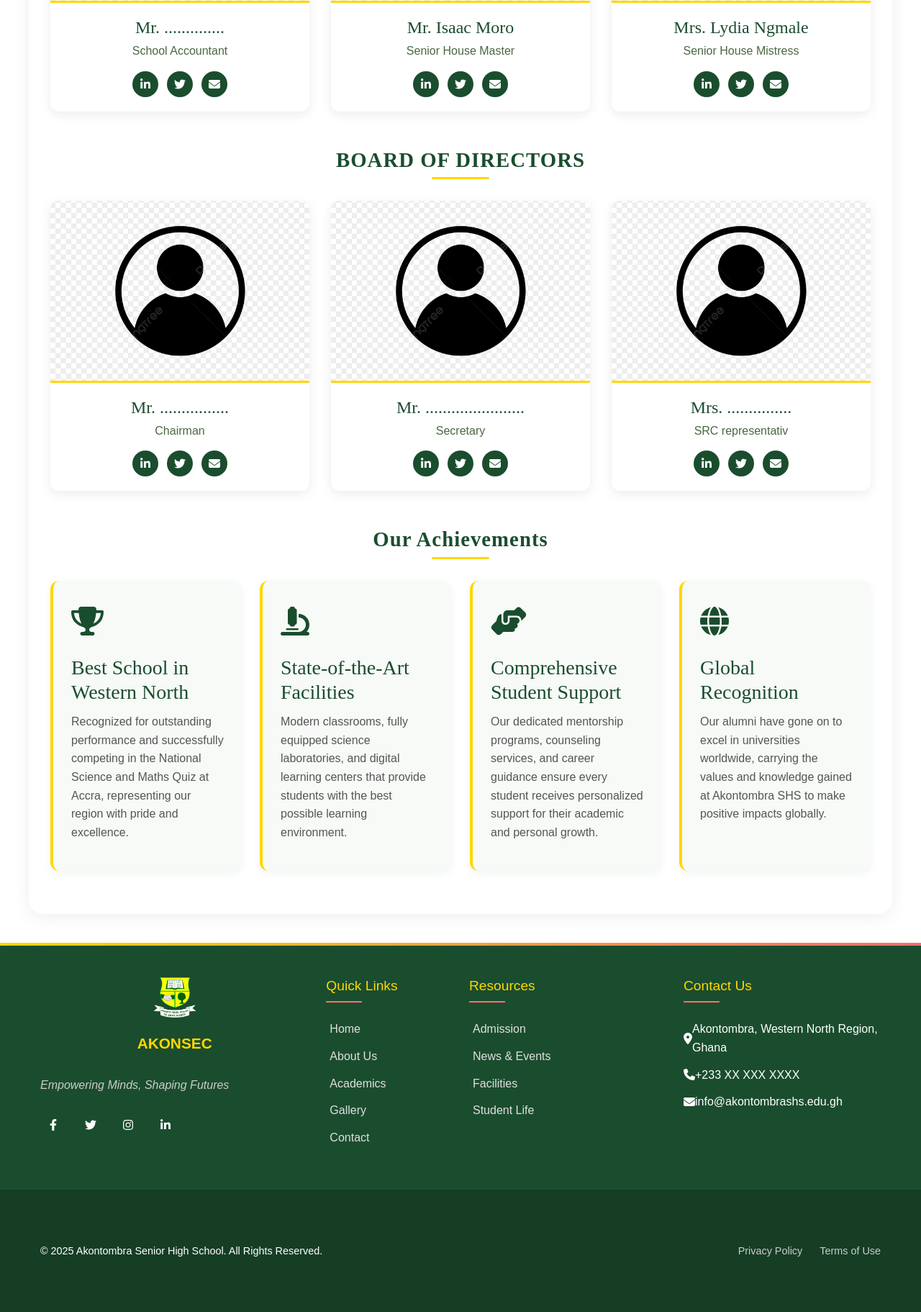
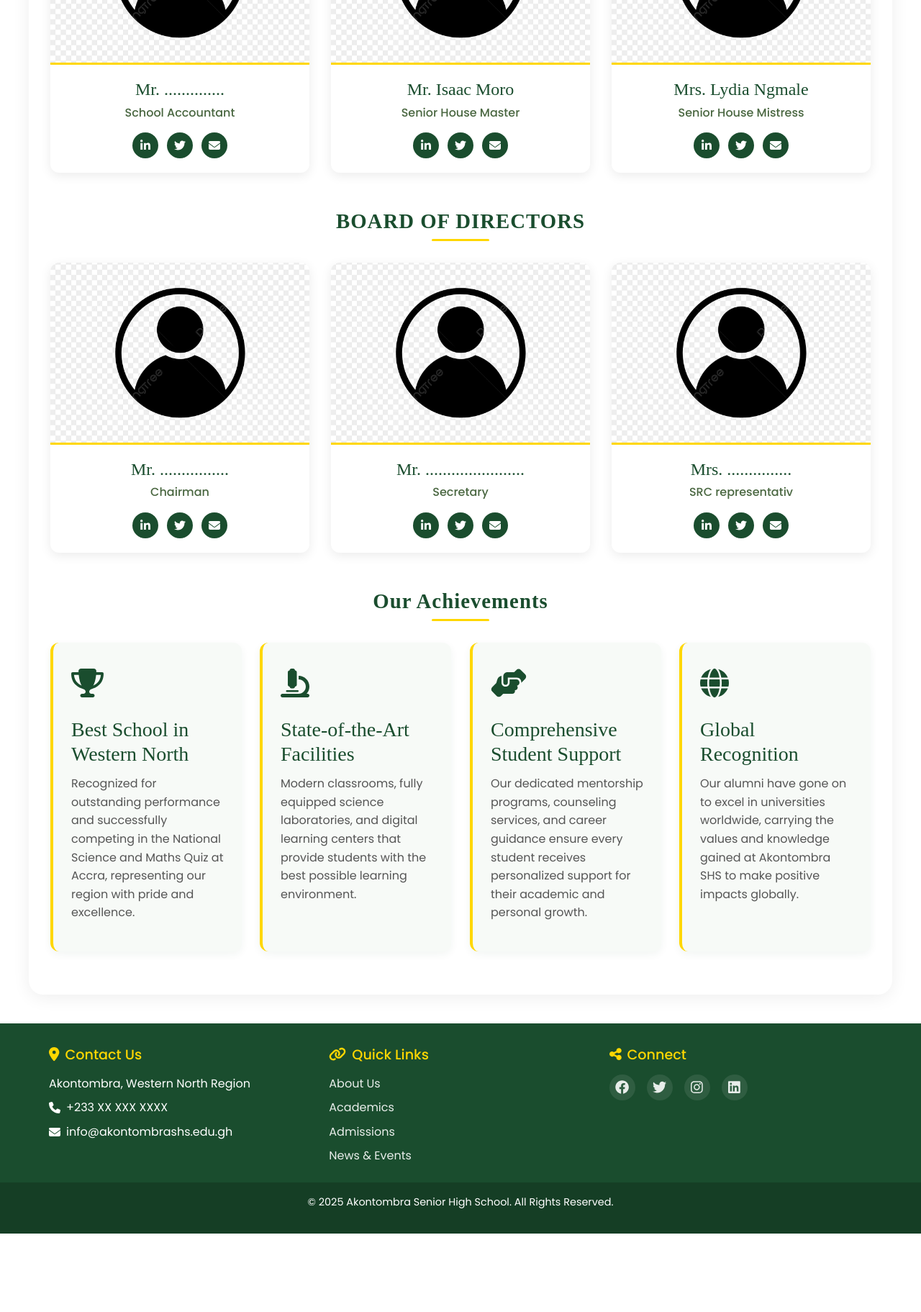
Before and after one commit to zamaani2/school_website, a Django app: page /about/ in a window 1280 px wide. Shown: the part 2032-3855 px from the top of the page at 72% size. After the commit the page ends 3746 px from the top, so only its background shows below. Run offline with Django 5.2, Linux system fonts and the light colour scheme.

Commit message:
NEWLY UPDATED ABOUT PAGE

```diff
--- a/school/templates/school/about.html
+++ b/school/templates/school/about.html
@@ -579,6 +579,20 @@ Akontombra SHS{% endblock %} {% block content %}
 </script>
 
 <style>
+   * {
+    margin: 0;
+    padding: 0;
+    box-sizing: border-box;
+    font-family: "Poppins", "Arial", sans-serif;
+  }
+   body {
+    padding-top: 60px;
+    background-color: var(--background-light);
+    color: var(--gray);
+    line-height: 1.6;
+    overflow-x: hidden;
+  }
+
   /* Hero Section */
   .about-hero {
     background: linear-gradient(rgba(26, 77, 46, 0.7), rgba(26, 77, 46, 0.7)),
--- a/school/templates/school/base.html
+++ b/school/templates/school/base.html
@@ -39,6 +39,7 @@
 
   <body>
     <header class="main-header">
+      <div class="container-fluid">
         <nav class="nav-container">
           <a href="{% url 'home' %}" class="logo">
             <img src="/static/LOGO2.png" alt="Akontombra SHS Logo" />
@@ -51,114 +52,80 @@
             <a
               class="nav-link {% if request.path == '/' %}active{% endif %}"
               href="{% url 'home' %}"
-            >Home</a
+              ><i class="fas fa-home"></i> Home</a
             >
             <a
               class="nav-link {% if request.path == '/programs/' %}active{% endif %}"
               href="{% url 'programs' %}"
-            >Academics</a
+              ><i class="fas fa-graduation-cap"></i> Academics</a
             >
             <a
               class="nav-link {% if request.path == '/about/' %}active{% endif %}"
               href="{% url 'about' %}"
-            >About Us</a
+              ><i class="fas fa-info-circle"></i> About Us</a
             >
             <a
               class="nav-link {% if request.path == '/gallery/' %}active{% endif %}"
               href="{% url 'gallery' %}"
-            >Gallery</a
+              ><i class="fas fa-images"></i> Gallery</a
             >
             <a
               class="nav-link {% if request.path == '/contact/' %}active{% endif %}"
               href="{% url 'contact' %}"
-            >Contact</a
+              ><i class="fas fa-envelope"></i> Contact</a
             >
           </div>
         </nav>
+      </div>
     </header>
 
     <main>{% block content %} {% endblock %}</main>
 
     <footer class="footer">
       <div class="container">
-        <div class="row">
-          <div class="col-lg-4 col-md-6 mb-4 mb-md-0">
-            <div class="footer-brand mb-4">
-              <img
-                src="/static/LOGO2.png"
-                alt="Akontombra SHS Logo"
-                class="footer-logo"
-              />
-              <h4 class="mt-3">AKONSEC</h4>
-            </div>
-            <p class="footer-tagline">Empowering Minds, Shaping Futures</p>
-            <div class="social-icons">
-              <a href="#" class="social-icon" aria-label="Facebook"
-                ><i class="fab fa-facebook-f"></i
-              ></a>
-              <a href="#" class="social-icon" aria-label="Twitter"
-                ><i class="fab fa-twitter"></i
-              ></a>
-              <a href="#" class="social-icon" aria-label="Instagram"
-                ><i class="fab fa-instagram"></i
-              ></a>
-              <a href="#" class="social-icon" aria-label="LinkedIn"
-                ><i class="fab fa-linkedin-in"></i
-              ></a>
-            </div>
-          </div>
-
-          <div class="col-lg-2 col-md-6 mb-4 mb-md-0">
-            <h5 class="footer-heading">Quick Links</h5>
-            <ul class="footer-links">
-              <li><a href="{% url 'home' %}">Home</a></li>
-              <li><a href="{% url 'about' %}">About Us</a></li>
-              <li><a href="{% url 'programs' %}">Academics</a></li>
-              <li><a href="{% url 'gallery' %}">Gallery</a></li>
-              <li><a href="{% url 'contact' %}">Contact</a></li>
-            </ul>
-          </div>
-
-          <div class="col-lg-3 col-md-6 mb-4 mb-md-0">
-            <h5 class="footer-heading">Resources</h5>
-            <ul class="footer-links">
-              <li><a href="#admission">Admission</a></li>
-              <li><a href="#news">News & Events</a></li>
-              <li><a href="#facilities">Facilities</a></li>
-              <li><a href="#student-life">Student Life</a></li>
-            </ul>
-          </div>
-
-          <div class="col-lg-3 col-md-6 mb-4 mb-md-0">
-            <h5 class="footer-heading">Contact Us</h5>
-            <ul class="contact-info">
-              <li>
-                <i class="fas fa-map-marker-alt"></i> Akontombra, Western North
-                Region, Ghana
-              </li>
+        <div class="footer-grid">
+          <div class="footer-section contact-section">
+            <h3><i class="fas fa-map-marker-alt"></i> Contact Us</h3>
+            <ul class="contact-list">
+              <li>Akontombra, Western North Region</li>
               <li><i class="fas fa-phone"></i> +233 XX XXX XXXX</li>
               <li><i class="fas fa-envelope"></i> info@akontombrashs.edu.gh</li>
             </ul>
           </div>
+          <div class="footer-section">
+            <h3><i class="fas fa-link"></i> Quick Links</h3>
+            <div class="quick-links">
+              <a href="{% url 'about' %}">About Us</a>
+              <a href="{% url 'programs' %}">Academics</a>
+              <a href="#admission">Admissions</a>
+              <a href="#news">News & Events</a>
             </div>
           </div>
-
+          <div class="footer-section">
+            <h3><i class="fas fa-share-alt"></i> Connect</h3>
+            <div class="social-links">
+              <a href="#" aria-label="Facebook" title="Facebook"
+                ><i class="fab fa-facebook"></i
+              ></a>
+              <a href="#" aria-label="Twitter" title="Twitter"
+                ><i class="fab fa-twitter"></i
+              ></a>
+              <a href="#" aria-label="Instagram" title="Instagram"
+                ><i class="fab fa-instagram"></i
+              ></a>
+              <a href="#" aria-label="LinkedIn" title="LinkedIn"
+                ><i class="fab fa-linkedin"></i
+              ></a>
+            </div>
+          </div>
+        </div>
+      </div>
       <div class="footer-bottom">
         <div class="container">
-          <div class="row align-items-center">
-            <div class="col-md-6">
-              <p class="copyright">
+          <p>
             &copy; {% now "Y" %} Akontombra Senior High School. All Rights
             Reserved.
           </p>
-            </div>
-            <div class="col-md-6 text-md-end">
-              <ul class="footer-bottom-links">
-                <li><a href="#">Privacy Policy</a></li>
-                <li><a href="#">Terms of Use</a></li>
-              </ul>
-            </div>
-          </div>
         </div>
       </div>
     </footer>
--- a/static/css/style.css
+++ b/static/css/style.css
@@ -255,122 +278,85 @@ body {
 .footer {
   background-color: var(--primary-color);
   color: var(--white);
-  padding: 0;
-  position: relative;
+  padding: 2rem 0 0 0;
+  margin-top: 2rem;
 }
 
-.footer::before {
-  content: "";
-  position: absolute;
-  top: 0;
-  left: 0;
-  width: 100%;
-  height: 4px;
-  background: linear-gradient(
-    to right,
-    var(--secondary-color),
-    var(--accent-color)
-  );
+.footer-grid {
+  display: flex;
+  flex-wrap: wrap;
+  justify-content: space-between;
+  gap: 1.5rem;
+  max-width: 1200px;
+  margin: 0 auto;
+  padding: 0 1rem;
 }
 
-.footer .container {
-  padding: 3rem 1rem;
+.footer-section {
+  flex: 1;
+  min-width: 200px;
 }
 
-.footer-brand {
+.footer-section h3 {
+  color: var(--secondary-color);
+  margin-bottom: 1rem;
+  font-size: 1.2rem;
   display: flex;
   align-items: center;
-  flex-direction: column;
+  gap: 0.5rem;
 }
 
-.footer-logo {
-  width: 60px;
-  height: auto;
-  margin-bottom: 0.5rem;
+.contact-list {
+  list-style: none;
+  padding: 0;
 }
 
-.footer h4 {
-  color: var(--secondary-color);
-  font-size: 1.3rem;
-  font-weight: 600;
+.contact-list li {
+  margin-bottom: 0.5rem;
+  display: flex;
+  align-items: center;
+  gap: 0.5rem;
 }
 
-.footer-tagline {
-  margin-bottom: 1.5rem;
-  color: #ccc;
-  font-style: italic;
+.quick-links {
+  display: flex;
+  flex-direction: column;
+  gap: 0.5rem;
 }
 
-.footer-heading {
-  color: var(--secondary-color);
-  margin-bottom: 1.5rem;
-  font-size: 1.2rem;
-  position: relative;
-  padding-bottom: 0.75rem;
+.footer-section a {
+  color: var(--white);
+  text-decoration: none;
+  transition: all 0.3s ease;
+  opacity: 0.9;
 }
 
-.footer-heading::after {
-  content: "";
-  position: absolute;
-  bottom: 0;
-  left: 0;
-  width: 50px;
-  height: 2px;
-  background-color: var(--accent-color);
+.footer-section a:hover {
+  color: var(--secondary-color);
+  opacity: 1;
+  transform: translateX(3px);
 }
 
-.footer-links,
-.contact-info {
-  list-style: none;
-  padding: 0;
-  margin: 0;
+.social-links {
+  display: flex;
+  gap: 1rem;
+  margin-top: 0.5rem;
 }
 
-.footer-links li,
-.contact-info li {
-  margin-bottom: 0.75rem;
-  display: flex;
-  align-items: center;
-}
-
-.footer-links a {
-  color: #e0e0e0;
-  text-decoration: none;
-  transition: all 0.3s ease;
-  padding-left: 5px;
-}
-
-.footer-links a:hover {
-  color: var(--secondary-color);
-  transform: translateX(5px);
-}
-
-.contact-info li i {
-  margin-right: 10px;
-  color: var(--secondary-color);
-  min-width: 20px;
-}
-
-.social-icons {
-  display: flex;
-  gap: 1rem;
-  margin-top: 1.5rem;
-}
-
-.social-icon {
+.social-links a {
+  color: var(--white);
+  font-size: 1.2rem;
+  background-color: rgba(255, 255, 255, 0.1);
+  width: 36px;
+  height: 36px;
+  border-radius: 50%;
   display: flex;
   align-items: center;
   justify-content: center;
-  width: 40px;
-  height: 40px;
-  border-radius: 50%;
-  background-color: rgba(255, 255, 255, 0.1);
-  color: var(--white);
-  text-decoration: none;
   transition: all 0.3s ease;
 }
 
-.social-icon:hover {
+.social-links a:hover {
   background-color: var(--secondary-color);
   color: var(--primary-color);
   transform: translateY(-3px);
@@ -378,43 +364,10 @@ body {
 
 .footer-bottom {
   background-color: rgba(0, 0, 0, 0.2);
-  padding: 1.5rem 0;
-}
-
-.copyright {
-  margin: 0;
+  padding: 1rem 0;
+  margin-top: 1.5rem;
+  text-align: center;
   font-size: 0.9rem;
-}
-
-.footer-bottom-links {
-  list-style: none;
-  display: flex;
-  gap: 1.5rem;
-  justify-content: flex-end;
-  padding: 0;
-  margin: 0;
-}
-
-.footer-bottom-links li a {
-  color: #ccc;
-  text-decoration: none;
-  font-size: 0.9rem;
-  transition: color 0.3s ease;
-}
-
-.footer-bottom-links li a:hover {
-  color: var(--secondary-color);
-}
-
-@media (max-width: 767px) {
-  .footer-bottom-links {
-    justify-content: center;
-    margin-top: 1rem;
-  }
-
-  .copyright {
-    text-align: center;
-  }
 }
 
 /* Mobile Menu */
```
Also changed, not shown: other parts of static/css/style.css (+64 -6 lines), school/templates/school/contact.html (+17 -3 lines), school/templates/school/home.html (+13 -6 lines). Lines whose indentation alone changed are shown as unchanged.
